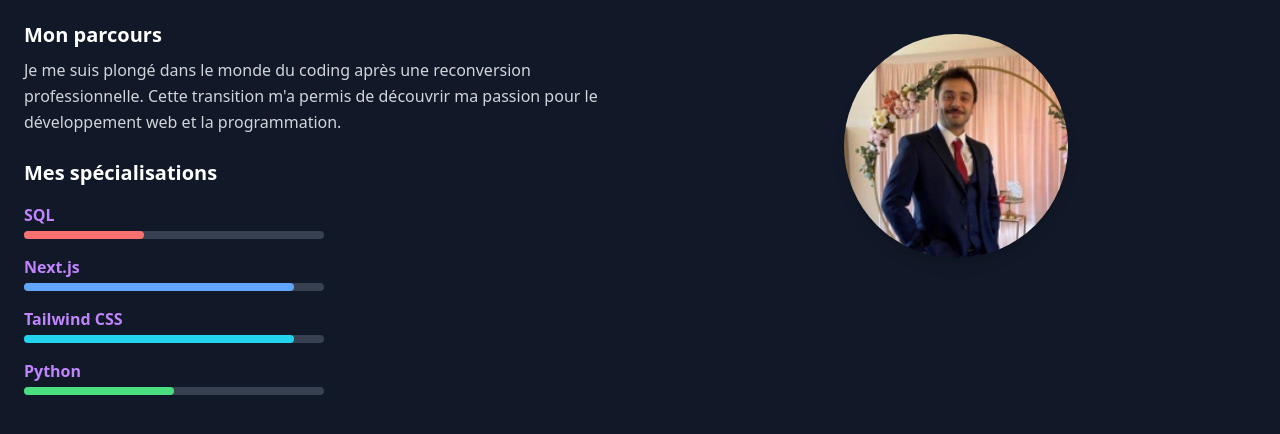
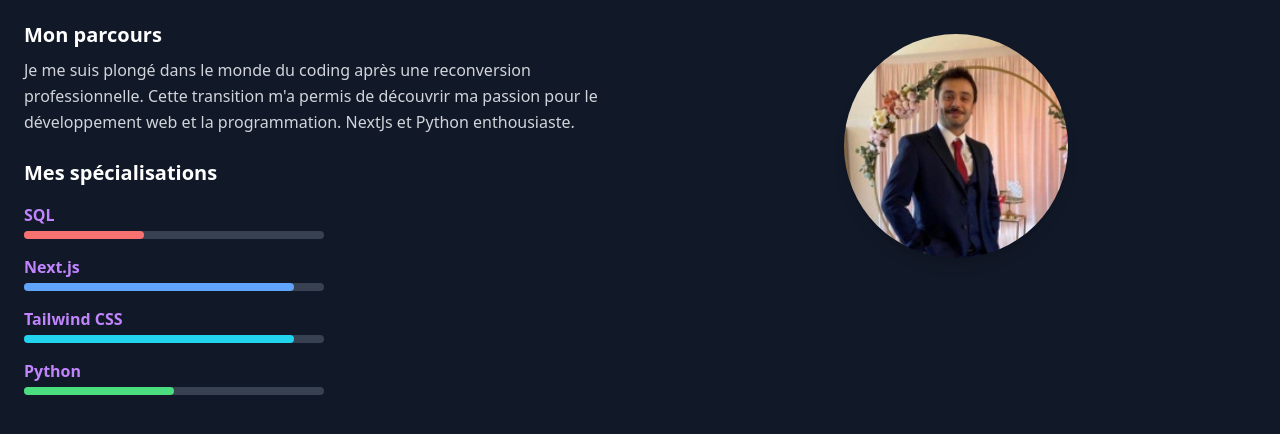
Before and after one commit to KadirDolek/Mon_Portfolio, a plain HTML site: page index.html in a window 1280 px wide. Shown: the part 227-661 px from the top of the page. Drawn offline with nearby package versions, Linux system fonts and the light colour scheme; a web font is replaced by a local one.

Commit message:
site tattoos

```diff
--- a/index.html
+++ b/index.html
@@ -38,7 +38,7 @@
             <p class="leading-relaxed text-gray-300">
               Je me suis plongé dans le monde du coding après une reconversion professionnelle.
               Cette transition m'a permis de découvrir ma passion pour le développement web et
-              la programmation.
+              la programmation. NextJs et Python enthousiaste.
             </p>
           </div>
 
```
